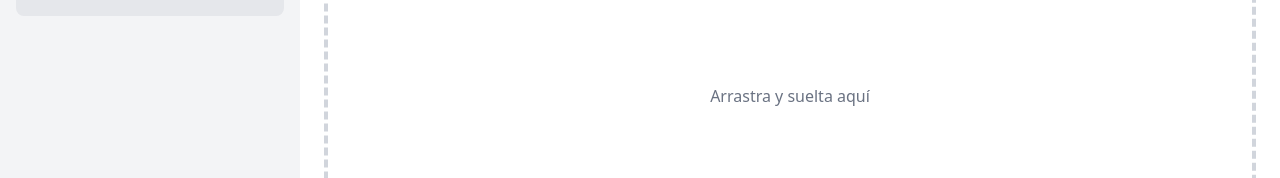
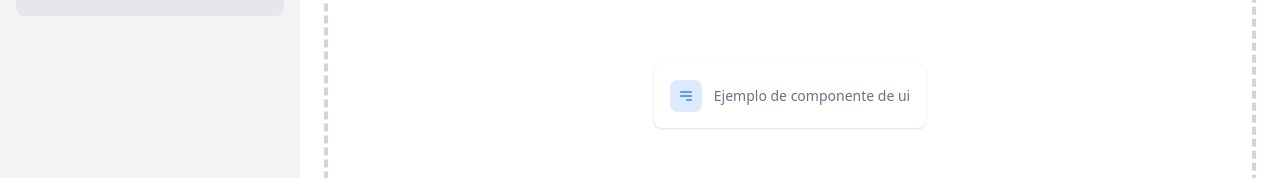
Before and after one commit to Jestebanl/angular-fractal, an Angular app: page / in a window 1280 px wide. Shown: the part 308-486 px from the top of the page. Built offline with nearby package versions, Linux system fonts and the light colour scheme.

Commit message:
toast de ejemplo en artboard

```diff
--- a/src/app/features/maker/artboard/artboard.component.html
+++ b/src/app/features/maker/artboard/artboard.component.html
@@ -1,7 +1,8 @@
 <main class="h-screen bg-white dark:bg-gray-900 p-6 overflow-y-auto">
   <h2 class="text-lg font-bold text-gray-700 dark:text-gray-300 mb-4">Espacio de trabajo</h2>
   <div class="border-dashed border-4 border-gray-300 dark:border-gray-600 rounded-lg h-[calc(100vh-8rem)] flex items-center justify-center">
-    <p class="text-gray-500 dark:text-gray-400">Arrastra y suelta aquí</p>
+    <!-- <p class="text-gray-500 dark:text-gray-400">Arrastra y suelta aquí</p> -->
+    <app-toast-libreria/>
   </div>
   <app-isla-herramientas/>
 </main>
--- a/src/app/features/maker/artboard/artboard.component.ts
+++ b/src/app/features/maker/artboard/artboard.component.ts
@@ -1,9 +1,10 @@
 import { Component } from '@angular/core';
 import { IslaHerramientasComponent } from "../components/isla-herramientas/isla-herramientas.component";
+import { ToastLibreriaComponent } from "../components/toast-libreria/toast-libreria.component";
 
 @Component({
   selector: 'app-artboard',
-  imports: [IslaHerramientasComponent],
+  imports: [IslaHerramientasComponent, ToastLibreriaComponent],
   templateUrl: './artboard.component.html',
   styleUrl: './artboard.component.css'
 })
--- /dev/null
+++ b/src/app/features/maker/components/toast-libreria/toast-libreria.component.html
@@ -0,0 +1,11 @@
+<div id="toast-default"
+    class="flex items-center w-full max-w-xs p-4 text-gray-500 bg-white rounded-lg shadow-sm dark:text-gray-400 dark:bg-gray-800"
+    role="alert">
+    <div
+        class="inline-flex items-center justify-center shrink-0 w-8 h-8 text-blue-500 bg-blue-100 rounded-lg dark:bg-blue-800 dark:text-blue-200">
+        <svg class="w-4 h-4" aria-hidden="true" xmlns="http://www.w3.org/2000/svg" fill="none" viewBox="0 0 24 24"
+            stroke="currentColor">
+            <path stroke-linecap="round" stroke-linejoin="round" stroke-width="2" d="M4 6h16M4 12h16m-7 6h7" />
+        </svg> <span class="sr-only">UI component icon</span> </div>
+    <div class="ms-3 text-sm font-normal">Ejemplo de componente de ui</div>
+</div>
--- /dev/null
+++ b/src/app/features/maker/components/toast-libreria/toast-libreria.component.ts
@@ -0,0 +1,11 @@
+import { Component } from '@angular/core';
+
+@Component({
+  selector: 'app-toast-libreria',
+  imports: [],
+  templateUrl: './toast-libreria.component.html',
+  styles: ``
+})
+export class ToastLibreriaComponent {
+
+}
```
Also changed, not shown: 1 other file (tests, documents, lock files or other folders).
